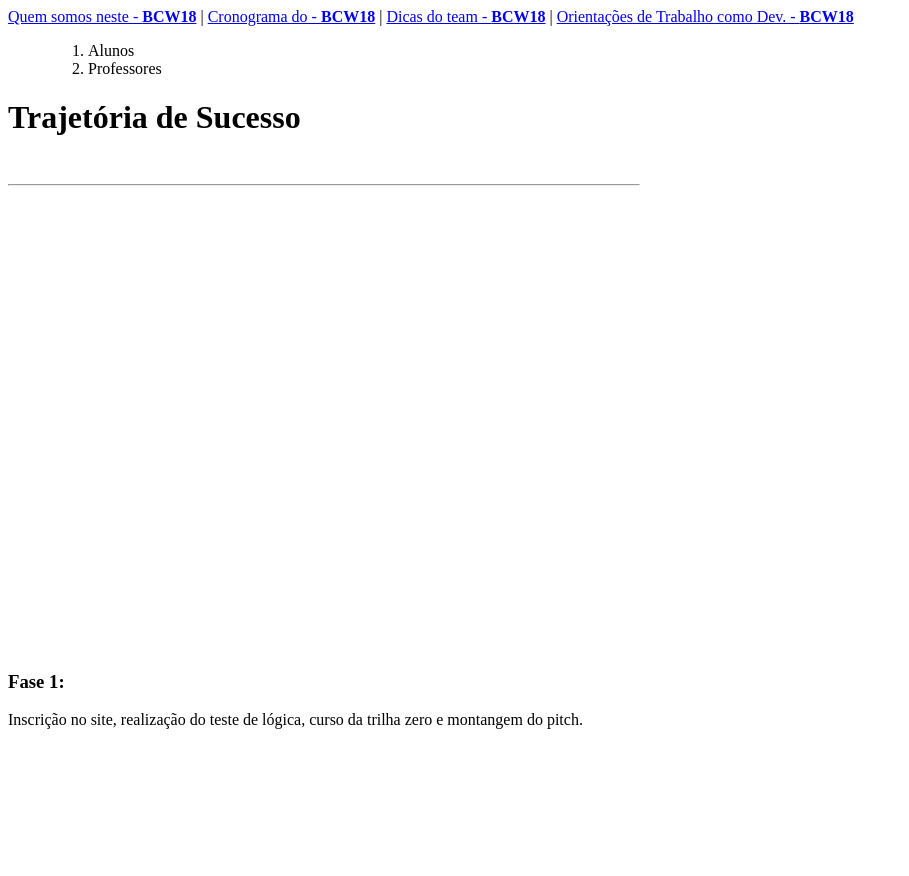
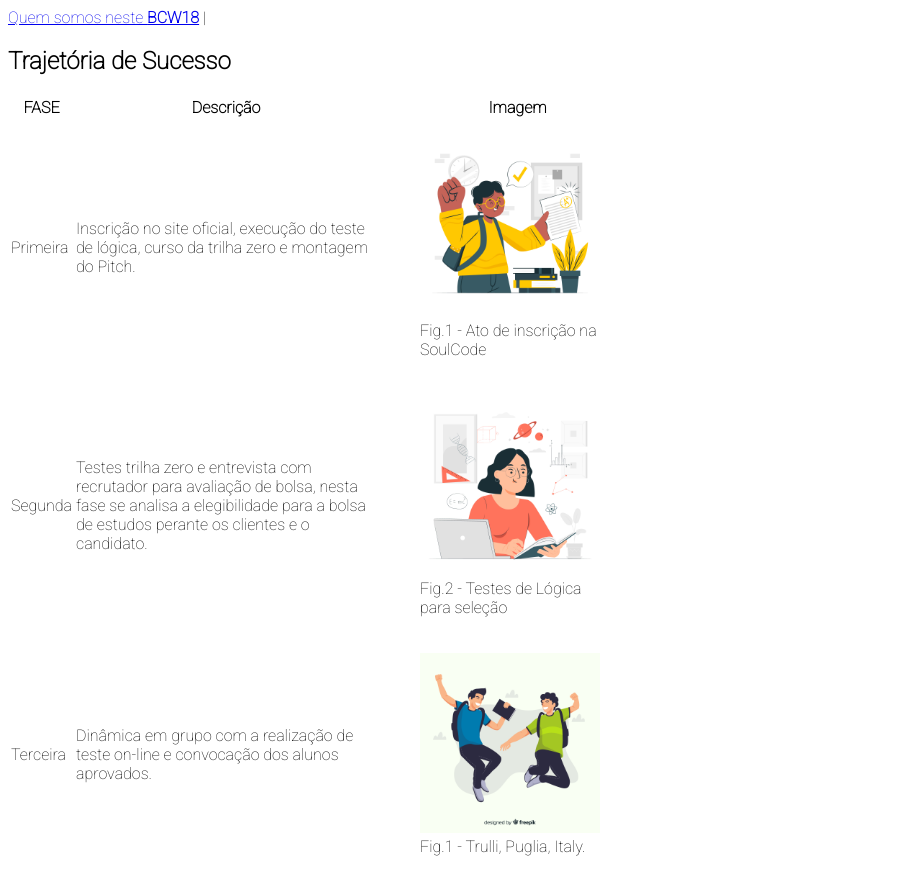
Before and after one commit to Vinycz/ViniciusBcw18, a plain HTML site: page index.html in a window 1280 px wide. Shown: the top 876 px of the page, without its empty margins (0-909 px from the left). Drawn offline with Linux system fonts and the light colour scheme.

Commit message:
Organização da Tabela e adição de fotos

```diff
--- a/index.html
+++ b/index.html
@@ -1,5 +1,5 @@
 <!DOCTYPE html>
-<html lang="pt-br">
+<html lang="en">
 
 <head>
   <!--Cabeçalho-->
@@ -7,50 +7,78 @@
   <meta http-equiv="X-UA-Compatible" content="IE=edge">
   <meta name="viewport" content="width=device-width, initial-scale=1.0">
   <link rel="stylesheet" href="./css/style.css">
+  <link rel="preconnect" href="https://fonts.googleapis.com">
+  <link rel="preconnect" href="https://fonts.gstatic.com" crossorigin>
+  <link href="https://fonts.googleapis.com/css2?family=Roboto:wght@100&display=swap" rel="stylesheet">
   <script src="./js/action.js"></script>
   <title>Página de Start BCW18</title>
 </head>
 
-<body>
+<body style="font-family: roboto;">
   <header>
     <nav>
-      <a href="#Somos">Quem somos neste - <strong>BCW18</strong></a> |
-      <a href="#Cronograma">Cronograma do - <strong>BCW18</strong></a> |
-      <a href="#Dicas">Dicas do team - <strong>BCW18</strong></a> |
-      <a href="#Orientações">Orientações de Trabalho como Dev. - <strong>BCW18</strong></a>
-    </nav>
-    <ol>
-      <ol>
-        <li>Alunos</li>
-        <li>Professores</li>
-  </header>
-  <main>
-    <div style="width: 50%;">
-      <h1>Trajetória de Sucesso</h1>
-      <br>
-      <hr>
-      <p id="Somos" style=" height: 450px">
-        <strong>
-          <h3>Fase 1:</h3>
-        </strong> Inscrição no site, realização do teste de lógica, curso da trilha zero
-        e montangem do pitch.
-      </p>
+      <a href="#somos">Quem somos neste <strong>BCW18</strong></a> |
 
-      <p id="Cronograma" style="height: 450px;">
-      <h3><strong>Fase 2:</strong></h3> Testes trilha zero e entrevista para avaliação de bolsa,
-      nesta fase se analisa a elegibilidade para a bolsa de estudos perante os clientes e o candidato.
-      </p>
 
-      <p id="Dicas" style="height: 450px;">
-      <h3><strong>Fase 3 :</strong></h3> A dinâmica foi realizada em grupo, primeiro houve a explicação de como
-      seriam
-      atividades, e depois a formação de grupos para solucionar os desafios.
-      </p>
-    </div>
-  </main>
-  <footer>
 
-  </footer>
+
+
+      <main>
+        <div style="width: 650px;">
+          <h1>Trajetória de Sucesso</h1>
+          <table>
+            <tr>
+              <th> <strong>FASE</strong> </th>
+              <th> <strong>Descrição</strong> </th>
+              <th> <strong>Imagem</strong> </th>
+            </tr>
+            <tr>
+              <td>Primeira</td>
+              <td>
+                Inscrição no site oficial, execução do teste de lógica,
+                curso da trilha zero e montagem do Pitch.
+              </td>
+              <td>
+                <figure>
+                  <img src="./img/imagem3.jpg" alt="Ato de inscrição na SoulCode" width="180px" height="180px">
+                  <figcaption>Fig.1 - Ato de inscrição na SoulCode</figcaption>
+                </figure>
+              </td>
+            </tr>
+            <tr>
+              <td>Segunda</td>
+              <td>
+                Testes trilha zero e entrevista com recrutador para avaliação de bolsa,
+                nesta fase se analisa a elegibilidade para a bolsa de estudos
+                perante os clientes e o candidato.
+              </td>
+              <td>
+                <figure>
+                  <img src="./img/imagem2.jpg" alt="Testes de Lógica para seleção" width="180px" height="180px">
+                  <figcaption>Fig.2 - Testes de Lógica para seleção</figcaption>
+                </figure>
+              </td>
+            </tr>
+            <tr>
+              <td>Terceira</td>
+              <td>
+                Dinâmica em grupo com a realização de teste on-line e
+                convocação dos alunos aprovados.
+              </td>
+              <td>
+                <figure>
+                  <img src="./img/imagem1.jpg" alt="Aprovação e convocação." width="180px" height="180px">
+                  <figcaption>Fig.1 - Trulli, Puglia, Italy.</figcaption>
+                </figure>
+              </td>
+            </tr>
+          </table>
+        </div>
+        <div>
+        </div>
+      </main>
+      <footer>
+      </footer>
 </body>
 
 </html>
```
Also changed, not shown: img/imagem1.jpg (added), img/imagem2.jpg (added), img/imagem3.jpg (added).
